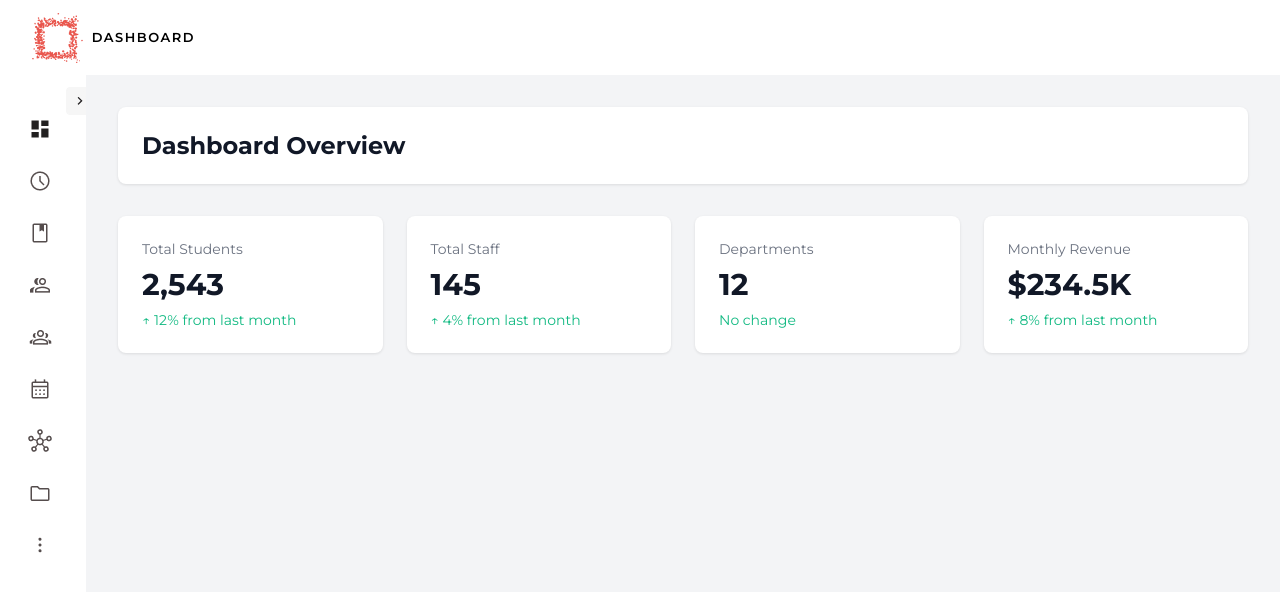
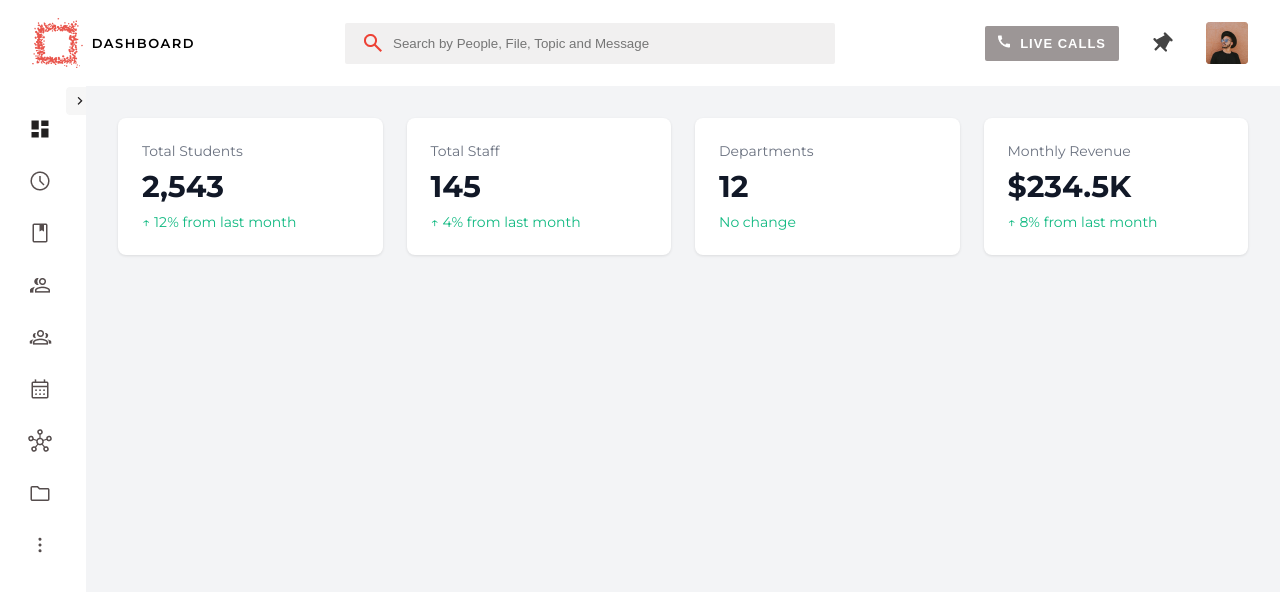
Before and after one commit to himanrawat/melpApp-final, a plain HTML site: page index.html in a window 1280 px wide. Drawn offline with Linux system fonts and the light colour scheme.

Commit message:
`Added search bar, profile section and updated layout`

```diff
--- a/index.html
+++ b/index.html
@@ -14,6 +14,27 @@
 			<div class="logo">
 				<img src="./assets/logo.png" alt="logo" />
 				<h1>Dashboard</h1>
+			</div>
+			<div class="search-bar">
+				<img src="./assets/search.png" alt="search" />
+				<input
+					type="text"
+					placeholder="Search by People, File, Topic and Message"
+				/>
+			</div>
+			<div class="profile-section">
+				<button class="call-button">
+					<span>
+						<img src="./assets/call.png" alt="call" />
+					</span>
+					Live calls
+				</button>
+				<button class="pin-button">
+					<img src="./assets/pin.png" alt="pin" />
+				</button>
+				<div class="avatar">
+					<img src="./assets/avatar.png" alt="avatar" />
+				</div>
 			</div>
 		</div>
 
@@ -127,12 +148,12 @@
 
 		<!-- Dashboard Content -->
 		<main class="dashboard" id="dashboard">
-			<div class="top-bar">
+			<!-- <div class="top-bar">
 				<button class="mobile-menu-button" id="mobileMenuButton">
 					<span>≡</span>
 				</button>
 				<h1>Dashboard Overview</h1>
-			</div>
+			</div> -->
 
 			<div class="stats-grid">
 				<div class="stat-card">
--- a/style.css
+++ b/style.css
@@ -34,8 +34,11 @@ body {
 	justify-content: space-between;
 	background-color: #fff;
 	padding: 1rem 2rem;
-	height: 75px;
+	min-height: 75px;
+	max-height: fit-content;
 	width: 100%;
+	flex-wrap: wrap;
+	gap: 1rem;
 }
 
 .logo-container {
@@ -65,6 +68,68 @@ body {
 	text-underline-position: from-font;
 	text-decoration-skip-ink: none;
 	text-transform: uppercase;
+}
+
+.search-bar {
+	width: 100%;
+	max-width: 490px;
+	height: 41px;
+	background-color: rgba(115, 112, 112, 0.1);
+	display: flex;
+	align-items: center;
+	padding-left: 1rem;
+	border-radius: 2px;
+	gap: 0.5rem;
+}
+
+.search-bar input {
+	background-color: transparent;
+	border: none;
+	color: #737070;
+	width: 100%;
+	height: 100%;
+}
+
+.profile-section {
+	display: flex;
+	justify-content: center;
+	align-items: center;
+	gap: 26px;
+}
+
+.call-button {
+	width: 134px;
+	height: 35px;
+	display: flex;
+	justify-content: space-between;
+	align-items: center;
+	gap: 10px;
+	border: none;
+	padding: 8px 13px;
+	border-radius: 2px;
+	background-color: #9c9696;
+	color: #fff;
+	text-transform: uppercase;
+	font-size: 13px;
+	font-weight: 600;
+	letter-spacing: 1px;
+	text-align: center;
+	cursor: pointer;
+}
+
+.pin-button {
+	height: 35px;
+	width: 35px;
+	cursor: pointer;
+	background-color: transparent;
+	border: none;
+}
+
+.avatar {
+	width: 42px;
+	height: 42px;
+	border-radius: 3px;
+	cursor: pointer;
 }
 
 /* Sidebar Styles */
@@ -283,22 +348,6 @@ body {
 	/* width: calc(100% - 256px); */
 }
 
-.top-bar {
-	display: flex;
-	align-items: center;
-	gap: 1rem;
-	background-color: white;
-	padding: 1.5rem;
-	border-radius: 0.5rem;
-	margin-bottom: 2rem;
-	box-shadow: 0 1px 3px rgba(0, 0, 0, 0.1);
-}
-
-.top-bar h1 {
-	color: #111827;
-	font-size: 1.5rem;
-}
-
 .mobile-menu-button {
 	display: none;
 	background: none;
```
Also changed, not shown: assets/avatar.png (added), assets/call.png (added), assets/pin.png (added), assets/search.png (added).
